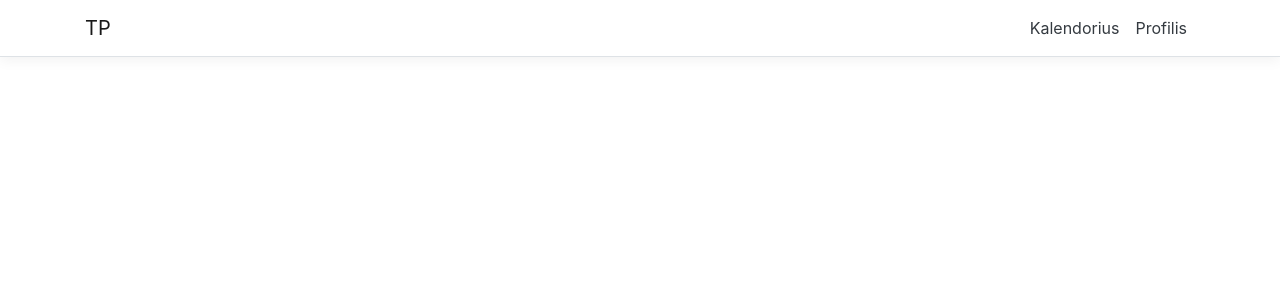
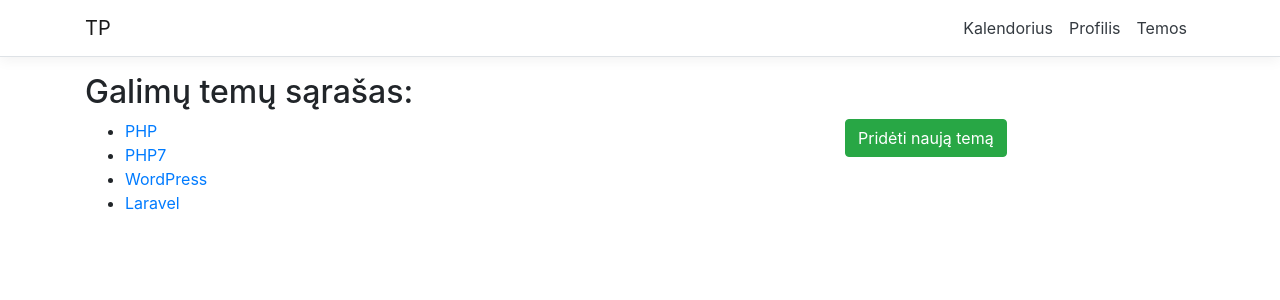
Before and after one commit to bagdaddy/pskProject, a React (Create React App) app in the folder ClientApp/: page /subjects in a window 1280 px wide. Shown: the top 300 px of the page. Built offline with nearby package versions, Linux system fonts and the light colour scheme.

Commit message:
Added subject, subjectList, subject insertion windows

```diff
--- a/ClientApp/src/App.js
+++ b/ClientApp/src/App.js
@@ -5,6 +5,8 @@ import { Home } from './components/Home';
 import { FetchData } from './components/FetchData';
 import { Counter } from './components/Counter';
 import Employee from './components/Employee';
+import Subjects from './components/Subjects';
+import AddSubject from './components/AddSubject';
 
 export default class App extends Component {
   static displayName = App.name;
@@ -16,6 +18,8 @@ export default class App extends Component {
         <Route path='/counter' component={Counter} />
         <Route path='/profile' component={Employee} />
         <Route path='/fetch-data' component={FetchData} />
+        <Route path='/subjects' component={Subjects} />
+        <Route path='/add-subject' component={AddSubject} />
       </Layout>
     );
   }
--- /dev/null
+++ b/ClientApp/src/components/AddSubject.js
@@ -0,0 +1,44 @@
+import React, {useState} from 'react';
+
+const AddSubject = props => {
+    let subjectName = "";
+
+    const handleChange = (event) => {
+        console.log(event.target.value);
+        subjectName = event.target.value;
+    };
+
+    const handleSubmit = (event) => {
+        console.log(subjectName)
+        event.preventDefault();
+    };
+
+    return (
+        <div>
+            <form onSubmit={handleSubmit}>
+                <div className="form-group">
+                    <label>
+                        Temos pavadinimas:
+                    </label>
+                    <input type="text" className="text-field" onChange={handleChange} name="subject_name" />
+                </div>
+                <div className="form-group">
+                    <label>
+                        Tėvinė tema:
+                    </label>
+                    <select name="parent">
+                        <option value="-1">-</option>
+                        <option value="1">PHP</option>
+                        <option value="2">C#</option>
+                        <option value="3">Wordpress</option>
+                    </select>
+                </div>
+                <input type="submit" value="Submit" className="btn btn-success" />
+            </form>
+
+        </div>
+    );
+
+};
+
+export default AddSubject;
--- a/ClientApp/src/components/Home.js
+++ b/ClientApp/src/components/Home.js
@@ -1,5 +1,6 @@
 import React, { Component } from 'react';
 
+//Kalendorius
 export class Home extends Component {
   static displayName = Home.name;
 
--- a/ClientApp/src/components/NavMenu.js
+++ b/ClientApp/src/components/NavMenu.js
@@ -36,6 +36,9 @@ export class NavMenu extends Component {
                 <NavItem>
                   <NavLink tag={Link} className="text-dark" to="/profile">Profilis</NavLink>
                 </NavItem>
+                <NavItem>
+                  <NavLink tag={Link} className="text-dark" to="/subjects">Temos</NavLink>
+                </NavItem>
               </ul>
             </Collapse>
           </Container>
--- /dev/null
+++ b/ClientApp/src/components/Subjects.js
@@ -0,0 +1,51 @@
+import React from 'react';
+
+const Subjects = props => {
+    //gauti visus subjectus per ajax
+
+    let subjects = [
+        {
+            parent: null,
+            name: "PHP",
+            id: 1
+        },
+        {
+            parent: 1,
+            name: "PHP7",
+            id: 2
+        },
+        {
+            parent: null,
+            name: "WordPress",
+            id: 3
+        },
+        {
+            parent: 1,
+            name: "Laravel",
+            id: 4
+        }
+    ];
+
+    return (
+        <div>
+            <h2>Galimų temų sąrašas:</h2>
+            <div className="row">
+                <div className="col-8">
+                    <ul>
+                        {subjects.map(subject => (
+                            <li key={subject.id}>
+                                <a href={"subject?id=" + subject.id}>{subject.name}</a>
+                            </li>
+                        ))}
+                    </ul>
+                </div>
+                <div className="col-4">
+                    <a className="btn btn-success" href="/add-subject">Pridėti naują temą</a>
+                </div>
+            </div>
+        </div>
+    )
+
+};
+
+export default Subjects;
--- a/ClientApp/src/components/TeamList.js
+++ b/ClientApp/src/components/TeamList.js
@@ -1,5 +1,4 @@
-import React, { Component, useEffect, useState } from 'react';
-import ReactDOM from 'react-dom';
+import React from 'react';
 
 const TeamList = props => {
     if(props.team.length > 0){
--- a/ClientApp/src/css/style.css
+++ b/ClientApp/src/css/style.css
@@ -3,3 +3,7 @@
     position:fixed;
     left:70%;
 }
+
+input, select{
+    margin: 5px;
+}
```
Also changed, not shown: 1 other file (tests, documents, lock files or other folders).
